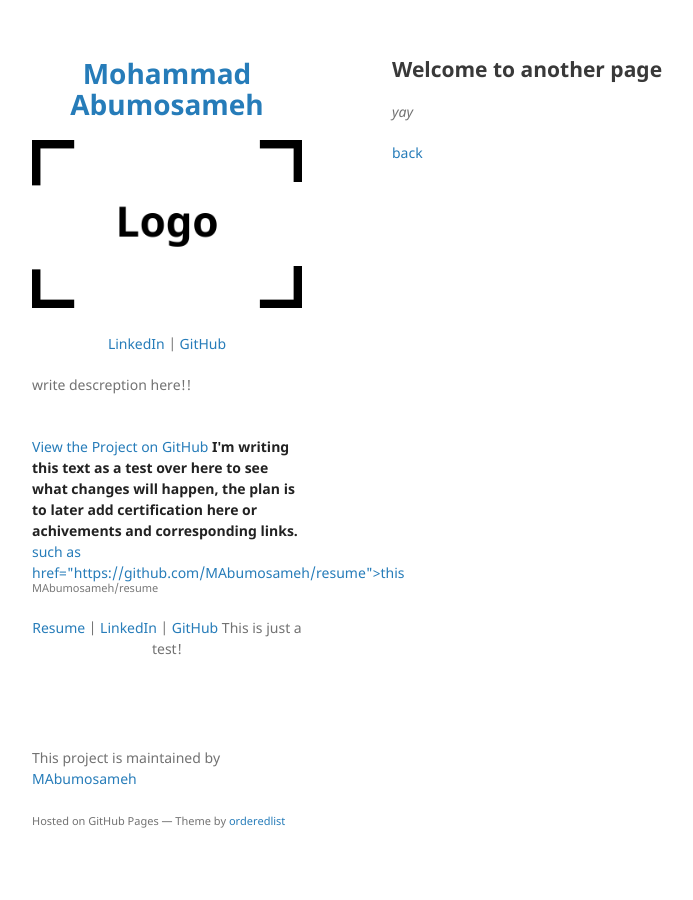
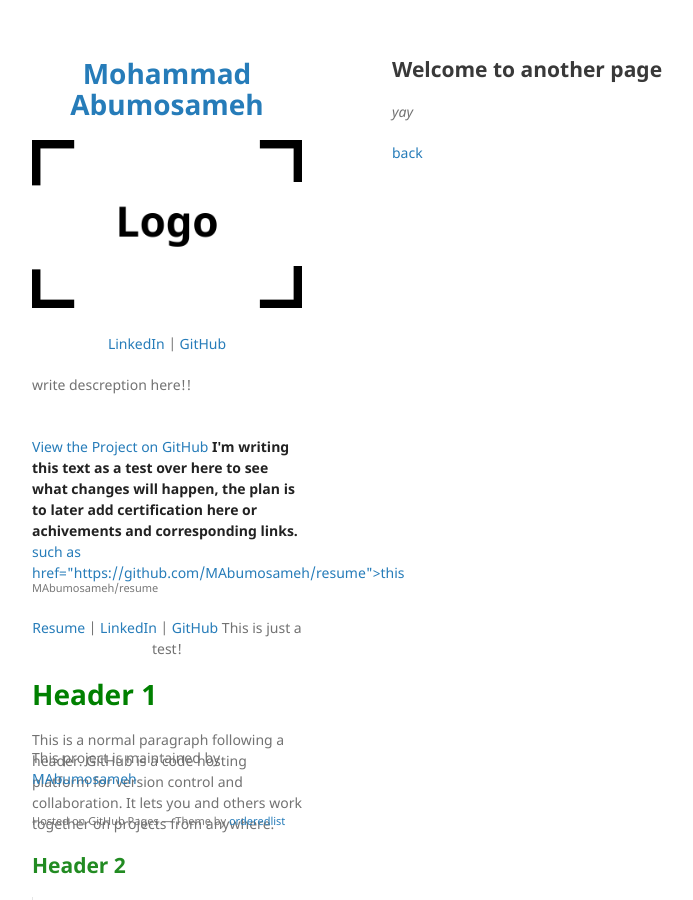
Before and after one commit to MAbumosameh/resume, a Jekyll site: the page built from another-page.md, in a window 1280 px wide. Shown: the whole page, without its empty margins (178-871 px from the left). Built offline with Jekyll 4.4.1, drawn with Linux system fonts in a browser that asks for light colours; our own code applies the rules of GitHub Pages for plain Markdown files; some of the changed text lies outside the part shown.

Commit message:
Update default.html

```diff
--- a/_layouts/default.html
+++ b/_layouts/default.html
@@ -31,6 +31,18 @@
         <a href="https://github.com/chriskhanhtran">GitHub</a>
         This is just a test!
         </p>
+
+        <h1 style="color: #008000;">Header 1</h1>
+
+        <p>This is a normal paragraph following a header. GitHub is a code hosting platform for version control and collaboration. It lets you and others work together on projects from anywhere.</p>
+
+        <h2 style="color: #228B22;">Header 2</h2>
+
+        <blockquote>
+          <p>This is a blockquote following a header.</p>
+
+          <p>When something is important enough, you do it even if the odds are not in your favor.</p>
+        </blockquote>
         {% endif %}
 
         {% if site.github.is_user_page %}
```
